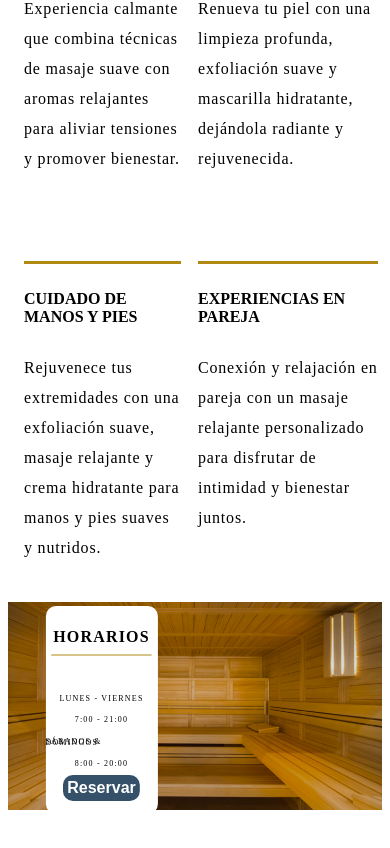
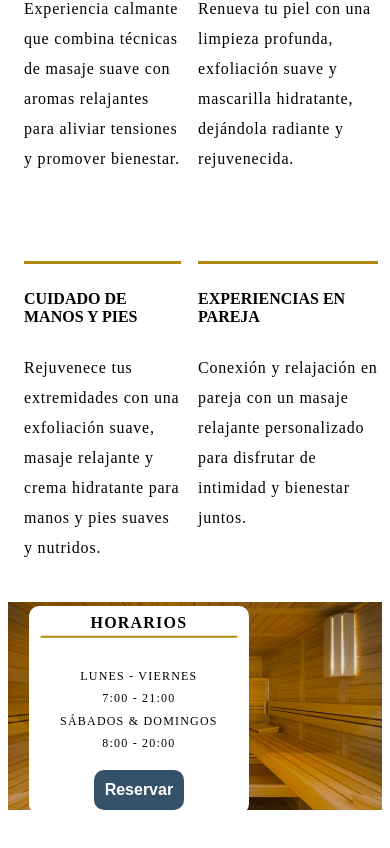
Before and after one commit to Bees7nees/Develhope-Villa-Sol, a React (Vite) app in the folder develhope-group-app/: page / in a window 390 px wide. Shown: the part 5071-5919 px from the top of the page. Built offline with nearby package versions, Linux system fonts and the light colour scheme.

Commit message:
Mejoras responsive

```diff
--- a/develhope-group-app/src/Styles/App.css
+++ b/develhope-group-app/src/Styles/App.css
@@ -160,8 +160,13 @@
     align-items: center;
 }
 
+.fotosauna {
+    width: 100%;
+    margin: 0 auto;
+}
+
 .fotosauna img {
-    max-width: 100%;
+    width: 100%;
     margin: 0;
     margin-bottom: 15rem;
 }
@@ -294,34 +299,36 @@
         background-color: #ffffff;
         border-radius: 10px;
         display: flex;
-        width: 8rem;
+        min-width: 220px;
         height: 13rem;
         flex-direction: column;
         justify-content: center;
         align-items: center;
         position: absolute;
         top: 24%;
-        left: 25%;
+        left: 35%;
         letter-spacing: 0.075rem;
 
         button {
-            margin-top: 0rem;
-            padding: 2%;
+            margin-top: 0.6rem;
+            padding: 4%;
+            margin-bottom: 0.3rem;
         }
 
         h3 {
             font-size: 1rem;
-            margin-bottom: -1rem;
+            margin-bottom: -0.5rem;
         }
 
         h4 {
-            font-size: 8px;
+            font-size: 12px;
             font-weight: 100;
-            margin-top: 0.6rem;
+            margin-top: 0.35rem;
+
         }
 
         svg {
-            margin-top: 2rem;
+            margin-top: 1.2rem;
         }
     }
 }
```
